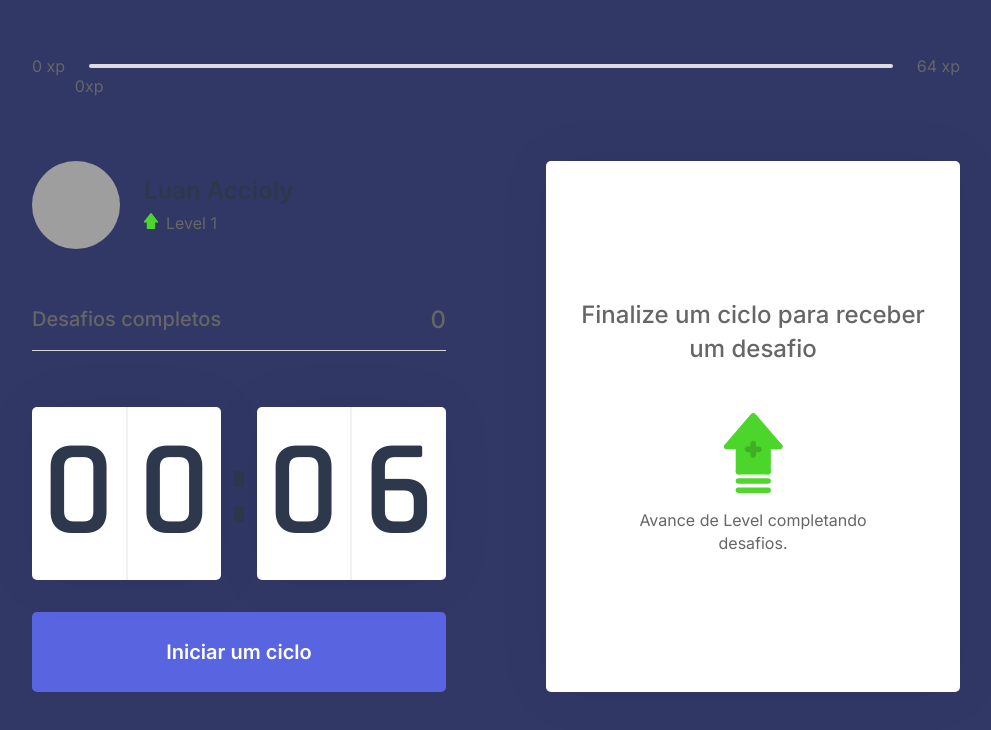
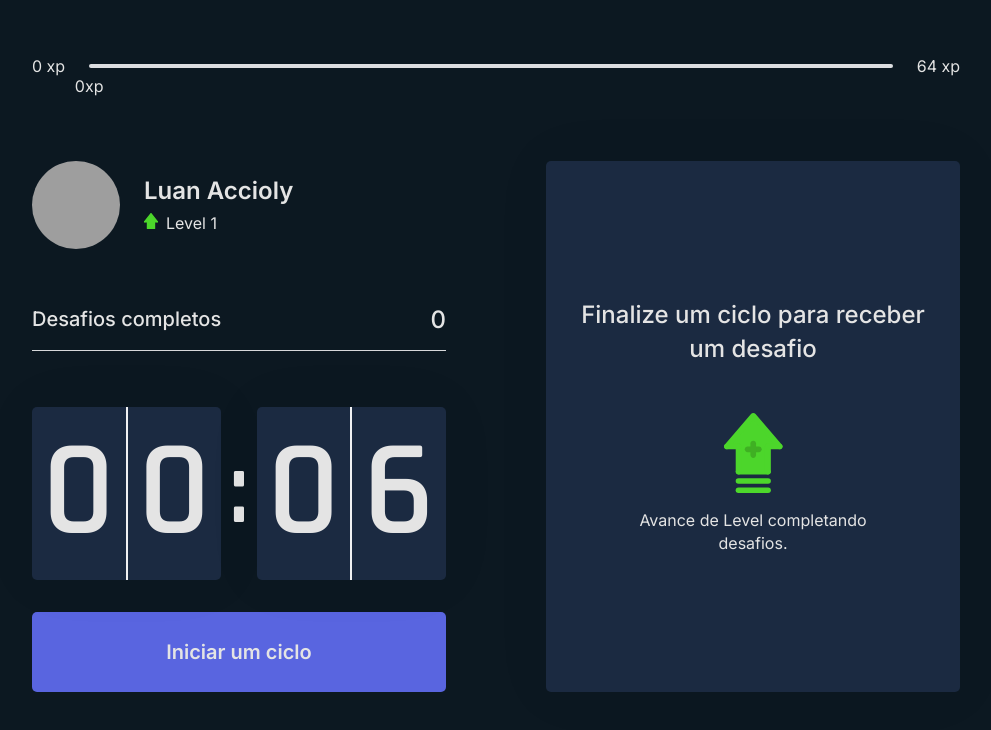
Before and after one commit to LuanAccioly/moveit, a Next.js app: page / in a window 1280 px wide. Shown: the top 730 px of the page, without its empty margins (144-1135 px from the left). Built offline with nearby package versions, Linux system fonts and the light colour scheme; grey boxes are pictures that could not be loaded.

Commit message:
refactor: changing color palette

```diff
--- a/src/styles/components/Countdown.module.css
+++ b/src/styles/components/Countdown.module.css
@@ -47,7 +47,7 @@
     border: 0;
     border-radius: 5px;
     background: var(--blue);
-    color: var(--white);
+    color: var(--text);
 
     font-size: 1.25rem;
     font-weight: 600;
--- a/src/styles/global.css
+++ b/src/styles/global.css
@@ -7,11 +7,11 @@
 /* #f2f3f5 */
 
 :root{
-    --white:#fff;
-    --background: #313866;
+    --white:#1b2a41;
+    --background: #0c1821;
     --gray-line: #dcdde0;
-    --text: #666666;
-    --title: #2e384d;
+    --text: #e4e4e4;
+    --title: #e4e4e4;
     --red: #e83f5b;
     --green: #4cd62b;
     --blue: #5965e0;
```
